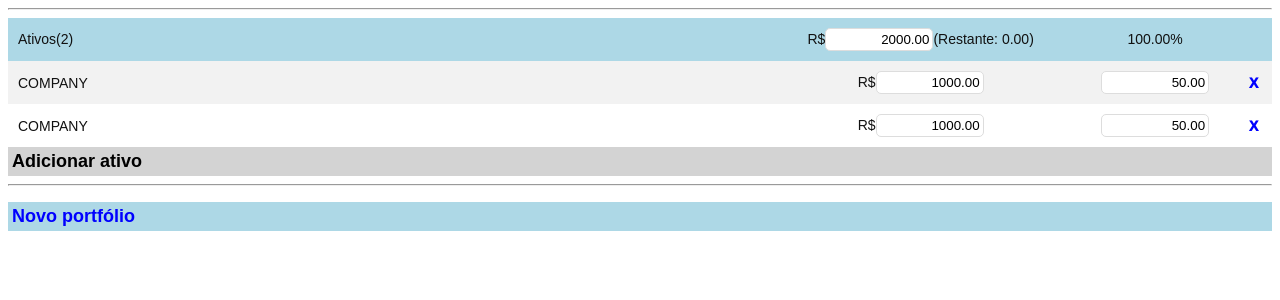
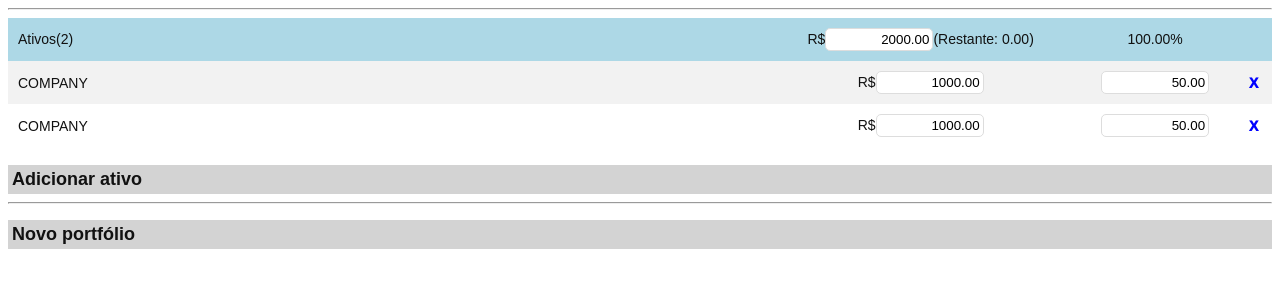
Before and after one commit to gusramalho/exercicio-ativos-react, a React (Create React App) app: page / in a window 1280 px wide. Shown: the top 300 px of the page. Built offline with nearby package versions, Linux system fonts and the light colour scheme.

Commit message:
alterações no css

```diff
--- a/src/App.css
+++ b/src/App.css
@@ -1,11 +1,11 @@
 .actives-app button {
   text-align: left;
   width: 100%;
-  border: 1px solid lightblue;
+  border: 1px solid lightgray;
 
-  background-color: lightblue;
+  background-color: lightgray;
   padding: 3px;
-  color: blue;
+  color: #111111;
   font-weight: bold;
   font-size: 18px;
 
--- a/src/components/TableActives.css
+++ b/src/components/TableActives.css
@@ -34,7 +34,7 @@
 
   background-color: lightgray;
   padding: 3px;
-  color: black;
+  color: #111111;
   font-weight: bold;
   font-size: 18px;
 }
@@ -60,3 +60,7 @@
   -webkit-appearance: none;
   margin: 0;
 }
+
+.table-actives .active-percent {
+  color: red;
+}
--- a/src/components/TableActives.js
+++ b/src/components/TableActives.js
@@ -146,6 +146,15 @@ class TableActives extends Component {
   }
 
 
+  renderTotalPercentage = (percent) => {
+
+    if (percent.toFixed(2) !== '100.00')
+      return (<th className="active-percent"> {percent.toFixed(2)}%</th>)
+    else
+      return (<th> {percent.toFixed(2)}%</th>)
+
+  }
+
 
   render() {
     const { actives, capital, totalPercentage, total } = this.state;
@@ -159,7 +168,7 @@ class TableActives extends Component {
             <span>(Restante: {(capital - total).toFixed(2)})</span>
           </th>
 
-          <th>{totalPercentage.toFixed(2)}%</th>
+          {this.renderTotalPercentage(totalPercentage)}
 
           <th></th>
 
@@ -180,7 +189,7 @@ class TableActives extends Component {
 
 
         </table>
-
+        <br></br>
         <button className="btn-add" onClick={this.addActive}>Adicionar ativo</button>
       </div>
 
```
